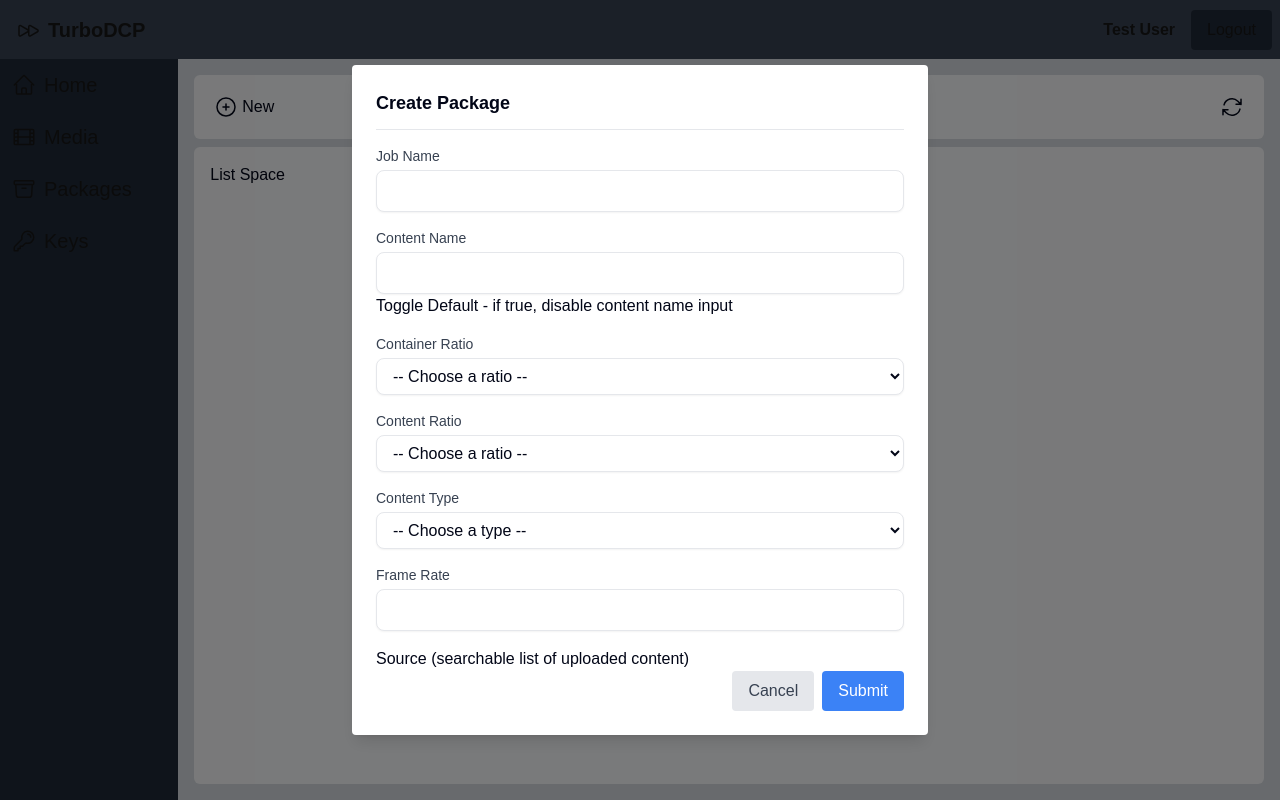
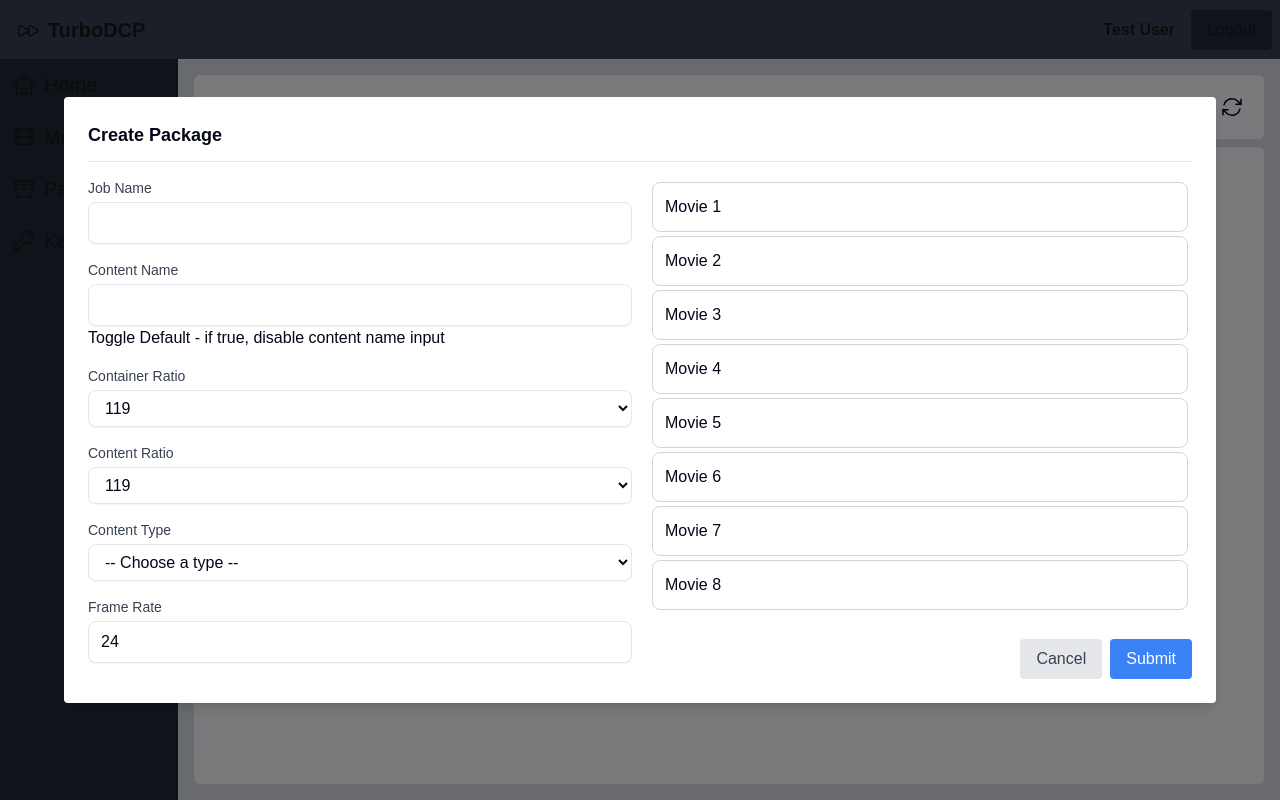
Before and after one commit to kevinharv/turboDCP, a Next.js app in the folder client/: page /dashboard/media in a window 1280 px wide. Both pictures are taken after a click on the button "New". Built offline with nearby package versions, Linux system fonts and the light colour scheme.

Commit message:
feat: block out media list in package modal

```diff
--- a/client/app/dashboard/(content)/media/page.tsx
+++ b/client/app/dashboard/(content)/media/page.tsx
@@ -1,6 +1,6 @@
 "use client";
 
-import MediaFormModal from "@/components/MediaFormModal";
+import PackageFormModal from "@/components/PackageFormModal";
 import { ArrowPathIcon, PlusCircleIcon } from "@heroicons/react/24/outline";
 import { useState } from "react";
 
@@ -14,7 +14,7 @@ export default function Media() {
 
     return (
         <>
-            {isOpen && <MediaFormModal toggleOpen={toggleOpen} />}
+            {isOpen && <PackageFormModal toggleOpen={toggleOpen} />}
             <div className="w-full h-16 mb-1 bg-gray-100 rounded-md p-4 items-center flex justify-between">
                 <button className="hover:bg-gray-200 p-1 rounded-lg flex" onClick={toggleOpen}><PlusCircleIcon className="size-6 mr-1" />New</button>
                 <button className="hover:bg-gray-200 p-1 rounded-lg"><ArrowPathIcon className="size-6" /></button>
--- /dev/null
+++ b/client/components/MediaList.tsx
@@ -0,0 +1,28 @@
+export default function MediaList({ selectedMedia, setSelectedMedia }: { selectedMedia: string, setSelectedMedia: any }) {
+  // To-Do - retrieve info from API
+  let media = [];
+  for (let i = 0; i < 50; i++) {
+    media.push(`Movie ${i + 1}`);
+  }
+
+  return (
+    <div className="overflow-y-scroll" style={{ maxHeight: "27rem" }}>
+      <ul>
+        {media.map((item) => (
+            <li
+                key={item}
+                onClick={() => setSelectedMedia(item)}
+                className={`flex items-center p-3 border rounded-lg cursor-pointer m-1
+              ${
+                selectedMedia === item
+                  ? "border-blue-500 bg-blue-50"
+                  : "border-gray-300 hover:border-blue-400 hover:bg-gray-100"
+              }`}
+            >
+                {item}
+            </li>
+        ))}
+      </ul>
+    </div>
+  );
+}
--- a/client/components/MediaFormModal.tsx
+++ b/client/components/PackageFormModal.tsx
@@ -1,28 +1,29 @@
 import { useState } from "react";
+import MediaList from "./MediaList";
 
-// To-Do - re-factor into SSR friendly (useFormState?)
+export default function PackageFormModal({ toggleOpen }: { toggleOpen: any }) {
+  const [containerRatio, setContainerRatio] = useState(0);
+  const [contentRatio, setContentRatio] = useState(0);
+  const [contentType, setContentType] = useState("");
+  const [selectedMedia, setSelectedMedia] = useState("");
 
-export default function MediaFormModal({ toggleOpen }: { toggleOpen: any }) {
-  const [containerRatio, setContainerRatio] = useState("");
-  const [contentRatio, setContentRatio] = useState("");
-  const [contentType, setContentType] = useState("");
   const containerRatios = [
-    { value: "119", label: "119" },
-    { value: "133", label: "133" },
-    { value: "137", label: "137" },
-    { value: "166", label: "166" },
-    { value: "178", label: "178" },
-    { value: "185", label: "185 (default)" },
-    { value: "239", label: "239" },
+    { value: 119, label: "119" },
+    { value: 133, label: "133" },
+    { value: 137, label: "137" },
+    { value: 166, label: "166" },
+    { value: 178, label: "178" },
+    { value: 185, label: "185 (default)" },
+    { value: 239, label: "239" },
   ];
   const contentRatios = [
-    { value: "119", label: "119" },
-    { value: "133", label: "133" },
-    { value: "137", label: "137" },
-    { value: "166", label: "166" },
-    { value: "178", label: "178" },
-    { value: "185", label: "185 (default)" },
-    { value: "239", label: "239" },
+    { value: 119, label: "119" },
+    { value: 133, label: "133" },
+    { value: 137, label: "137" },
+    { value: 166, label: "166" },
+    { value: 178, label: "178" },
+    { value: 185, label: "185 (default)" },
+    { value: 239, label: "239" },
   ];
   const contentTypes = [
     { value: "FTR", label: "Feature" },
@@ -38,16 +39,16 @@ export default function MediaFormModal({ toggleOpen }: { toggleOpen: any }) {
   ];
 
   return (
-    <>
     <div className="fixed inset-0 bg-black bg-opacity-50 flex items-center justify-center z-50">
-        <div className="bg-white w-full max-w-xl rounded shadow-lg p-6">
+      <div className="bg-white w-full max-w-6xl rounded shadow-lg p-6">
         {/* Modal Header */}
         <div className="flex justify-between items-center border-b pb-3">
           <h2 className="text-lg font-semibold">Create Package</h2>
         </div>
 
         {/* Modal Content */}
-          <form className="mt-4">
+        <form className="mt-4 flex">
+          <div className="w-1/2">
             <div className="mb-4">
               <label
                 htmlFor="jobName"
@@ -90,7 +91,7 @@ export default function MediaFormModal({ toggleOpen }: { toggleOpen: any }) {
                 id="dropdown"
                 required
                 value={containerRatio}
-                onChange={(e) => setContainerRatio(e.target.value)}
+                onChange={(e) => setContainerRatio(parseInt(e.target.value))}
                 className="w-full mt-1 px-3 py-2 bg-white border rounded-lg shadow-sm focus:ring-blue-500 focus:border-blue-500"
               >
                 <option value="" disabled>
@@ -115,7 +116,7 @@ export default function MediaFormModal({ toggleOpen }: { toggleOpen: any }) {
                 id="dropdown"
                 required
                 value={contentRatio}
-                onChange={(e) => setContentRatio(e.target.value)}
+                onChange={(e) => setContentRatio(parseInt(e.target.value))}
                 className="w-full mt-1 px-3 py-2 bg-white border rounded-lg shadow-sm focus:ring-blue-500 focus:border-blue-500"
               >
                 <option value="" disabled>
@@ -164,12 +165,14 @@ export default function MediaFormModal({ toggleOpen }: { toggleOpen: any }) {
               <input
                 type="number"
                 id="frameRate"
+                defaultValue={24}
                 className="w-full mt-1 px-3 py-2 border rounded-lg shadow-sm"
               />
             </div>
+          </div>
 
-            {/* To-Do - create nice searchable list of content */}
-            <h2>Source (searchable list of uploaded content)</h2>
+          <div className="w-1/2 ml-4 flex flex-col justify-between">
+            <MediaList selectedMedia={selectedMedia} setSelectedMedia={setSelectedMedia} />
 
             {/* Modal Actions */}
             <div className="flex justify-end">
@@ -187,9 +190,9 @@ export default function MediaFormModal({ toggleOpen }: { toggleOpen: any }) {
                 Submit
               </button>
             </div>
+          </div>
         </form>
       </div>
     </div>
-    </>
   );
 }
```
Lines whose indentation alone changed are shown as unchanged.
